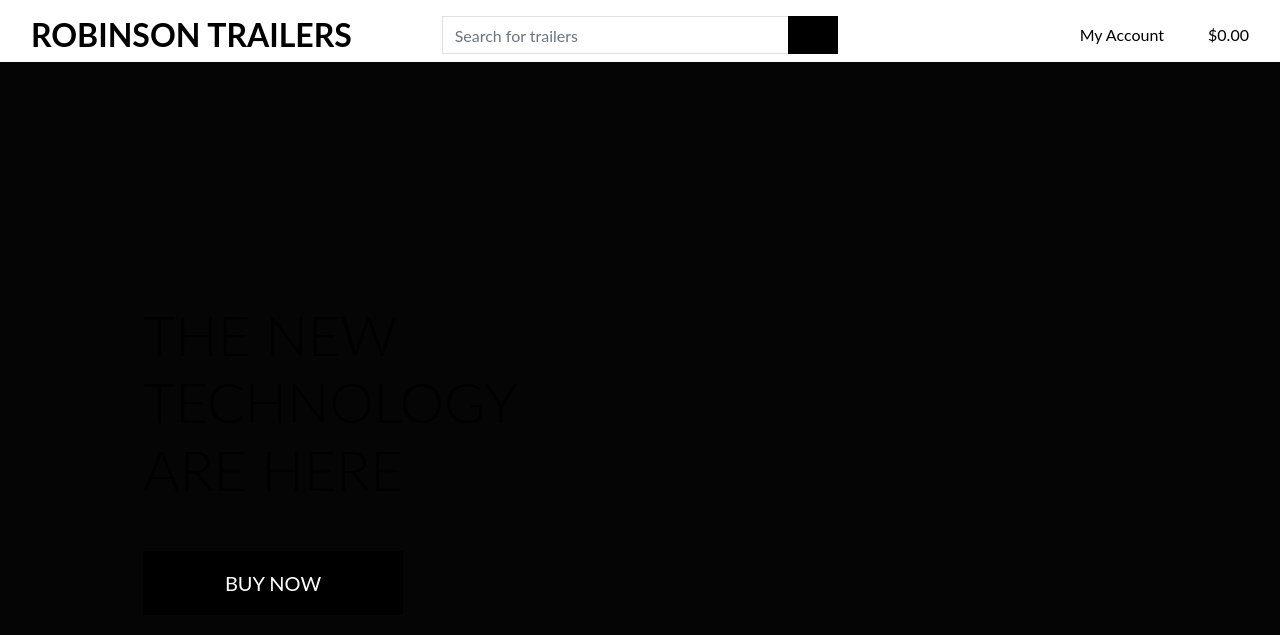
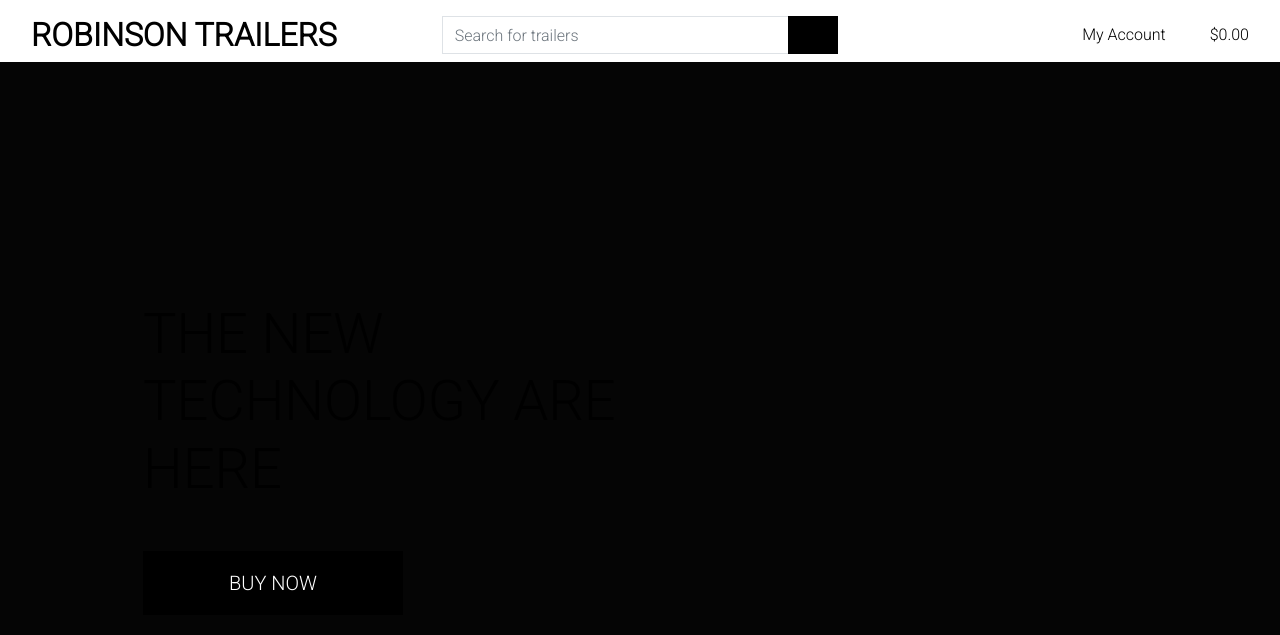
Before and after one commit to Code-Institute-Submissions/FabrizioAdi-Robinson-Trailers-Store-P5v1.2_JuneResub, a Django app: page / in a window 1280 px wide. Shown: the top 635 px of the page. Run offline with Django 3.2, Linux system fonts and the light colour scheme.

Commit message:
Add roboto font

```diff
--- a/static/css/base.css
+++ b/static/css/base.css
@@ -7,7 +7,7 @@ body {
     background-size: cover;
     height: calc(100vh - 164px);
     color: rgb(247, 242, 242);
-    font-family: 'Lato';
+    font-family: 'Roboto', sans-serif;
 }
 
 /* from Bulma similar site to Bootstrap */
```
